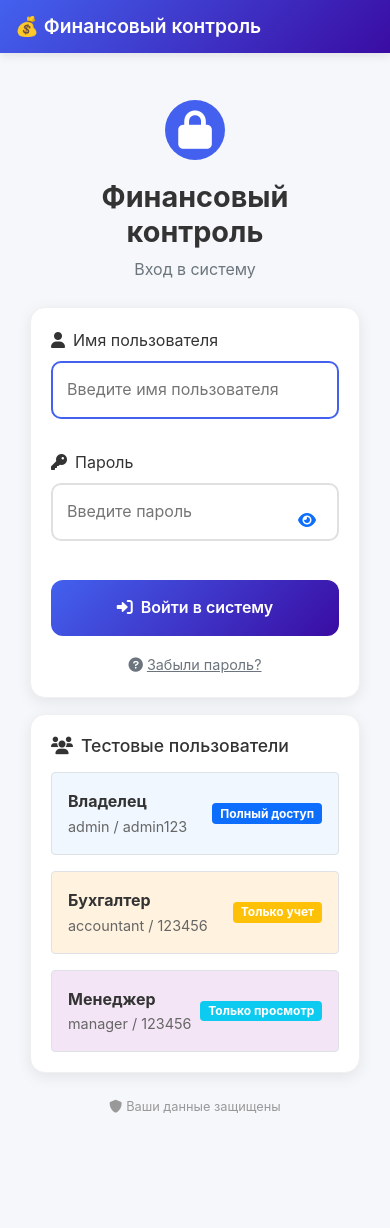
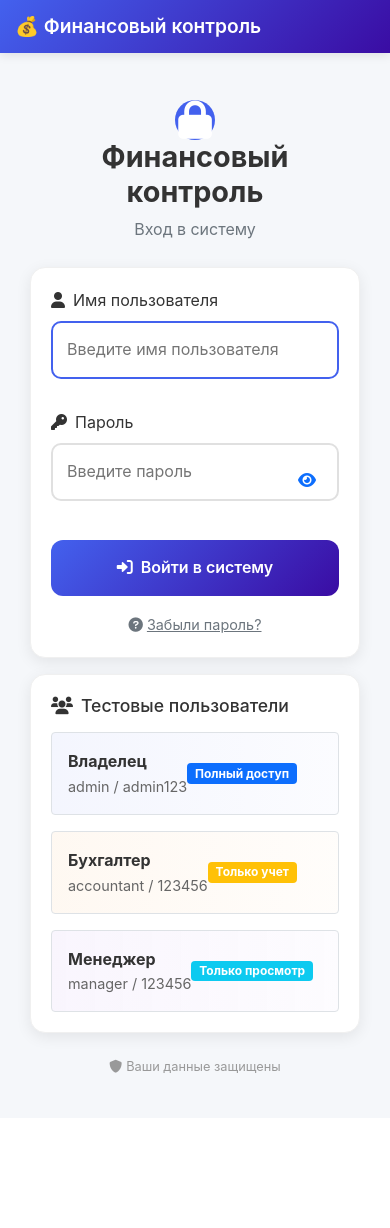
Before and after one commit to edwardtalor725-web/control_app_2, a Flask app: page /login in a window 390 px wide. After the commit the page ends 1073 px from the top, so only its background shows below. Run offline with Flask 3, Linux system fonts and the light colour scheme.

Commit message:
Add mobile-first styles and refactor login UI to use CSS

```diff
--- /dev/null
+++ b/static/css/app.css
@@ -0,0 +1,53 @@
+/* Global mobile-first stylesheet for the app */
+:root{
+  --primary: #4361ee;
+  --secondary: #3a0ca3;
+  --accent: #4cc9f0;
+  --success: #28a745;
+  --danger: #f72585;
+  --muted: #6c757d;
+  --bg: #f5f7fa;
+  --card-bg: #ffffff;
+}
+
+html,body{
+  height:100%;
+  background: var(--bg);
+  -webkit-font-smoothing:antialiased;
+  -moz-osx-font-smoothing:grayscale;
+}
+
+/* Header */
+.mobile-header h1{font-size:1.15rem;margin:0;font-weight:700;}
+.mobile-header{padding:14px 16px}
+
+/* Cards */
+.mobile-card{background:var(--card-bg);border-radius:14px;padding:18px;margin-bottom:14px;box-shadow:0 6px 18px rgba(33,37,41,0.06);border:1px solid rgba(0,0,0,0.03)}
+
+/* Buttons */
+.mobile-btn{border-radius:12px;padding:12px 14px;font-weight:600;font-size:15px}
+.mobile-btn-primary{background:linear-gradient(135deg,var(--primary),var(--secondary));color:#fff;border:none}
+.mobile-btn:focus{outline:3px solid rgba(67,97,238,0.12)}
+
+/* Action icon (login) */
+.action-icon{width:60px;height:60px;border-radius:12px;display:flex;align-items:center;justify-content:center;margin:0 auto 14px;font-size:22px}
+.action-add{background:linear-gradient(135deg,var(--primary),var(--secondary));color:#fff}
+
+/* Test users cards */
+.test-user-card{padding:14px;border-radius:10px;border:1px solid rgba(0,0,0,0.04);display:flex;justify-content:space-between;align-items:center}
+.test-owner{background:linear-gradient(90deg, rgba(67,97,238,0.06), rgba(67,97,238,0.02))}
+.test-accountant{background:linear-gradient(90deg, rgba(248,142,30,0.06), rgba(248,142,30,0.02))}
+.test-manager{background:linear-gradient(90deg, rgba(154,90,229,0.06), rgba(154,90,229,0.02))}
+
+/* Responsive container */
+.mobile-container{max-width:820px;margin:0 auto;padding:20px 16px}
+
+/* Mobile nav */
+.mobile-nav{padding:10px 0}
+.mobile-nav-item{font-size:0.85rem}
+
+/* Tiny screens adjustments */
+@media (max-width:360px){
+  .mobile-card{padding:14px}
+  .mobile-btn{font-size:14px;padding:10px}
+}
--- a/templates/base.html
+++ b/templates/base.html
@@ -12,6 +12,7 @@
     <link rel="stylesheet" href="https://cdnjs.cloudflare.com/ajax/libs/font-awesome/6.0.0/css/all.min.css">
 
     <!-- Mobile Styles -->
+    <link rel="stylesheet" href="/static/css/app.css">
     <style>
         :root {
             --primary-color: #4361ee;
@@ -475,8 +476,7 @@
 
     <!-- Bootstrap JS -->
     <script src="https://cdn.jsdelivr.net/npm/bootstrap@5.1.3/dist/js/bootstrap.bundle.min.js"></script>
-    <!-- Chart.js -->
-    <script src="https://cdn.jsdelivr.net/npm/chart.js"></script>
+    <!-- Chart.js is lazy loaded on pages that need it -->
 
     <!-- Мобильные скрипты -->
     <script>
--- a/templates/login.html
+++ b/templates/login.html
@@ -2,9 +2,9 @@
 {% block title %}Вход{% endblock %}
 
 {% block content %}
-<div class="mobile-container" style="max-width: 400px; margin: 0 auto;">
+<div class="mobile-container" style="max-width: 420px; margin: 0 auto;">
     <div class="text-center mb-4">
-        <div class="action-icon action-add" style="width: 60px; height: 60px; margin: 0 auto 20px;">
+        <div class="action-icon action-add">
             <i class="fas fa-lock fa-2x"></i>
         </div>
         <h1 class="mobile-h1">Финансовый контроль</h1>
@@ -57,7 +57,7 @@
         </h6>
         <div class="row g-2">
             <div class="col-12">
-                <div class="p-3 border rounded mb-2" style="background: #f0f7ff;">
+                <div class="p-3 border rounded mb-2 test-user-card test-owner">
                     <div class="d-flex justify-content-between align-items-center">
                         <div>
                             <strong>Владелец</strong>
@@ -70,7 +70,7 @@
                 </div>
             </div>
             <div class="col-12">
-                <div class="p-3 border rounded mb-2" style="background: #fff3e0;">
+                <div class="p-3 border rounded mb-2 test-user-card test-accountant">
                     <div class="d-flex justify-content-between align-items-center">
                         <div>
                             <strong>Бухгалтер</strong>
@@ -83,7 +83,7 @@
                 </div>
             </div>
             <div class="col-12">
-                <div class="p-3 border rounded" style="background: #f3e5f5;">
+                <div class="p-3 border rounded test-user-card test-manager">
                     <div class="d-flex justify-content-between align-items-center">
                         <div>
                             <strong>Менеджер</strong>
```
